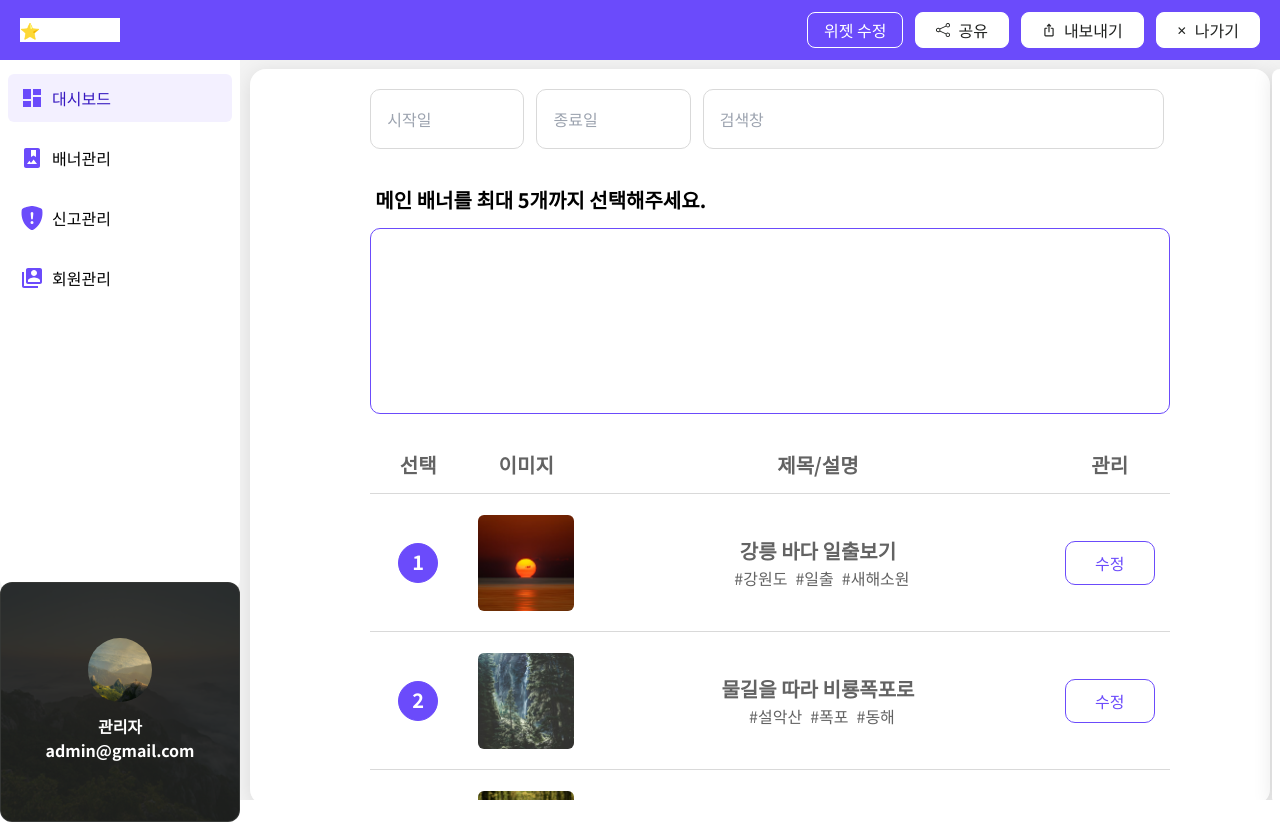
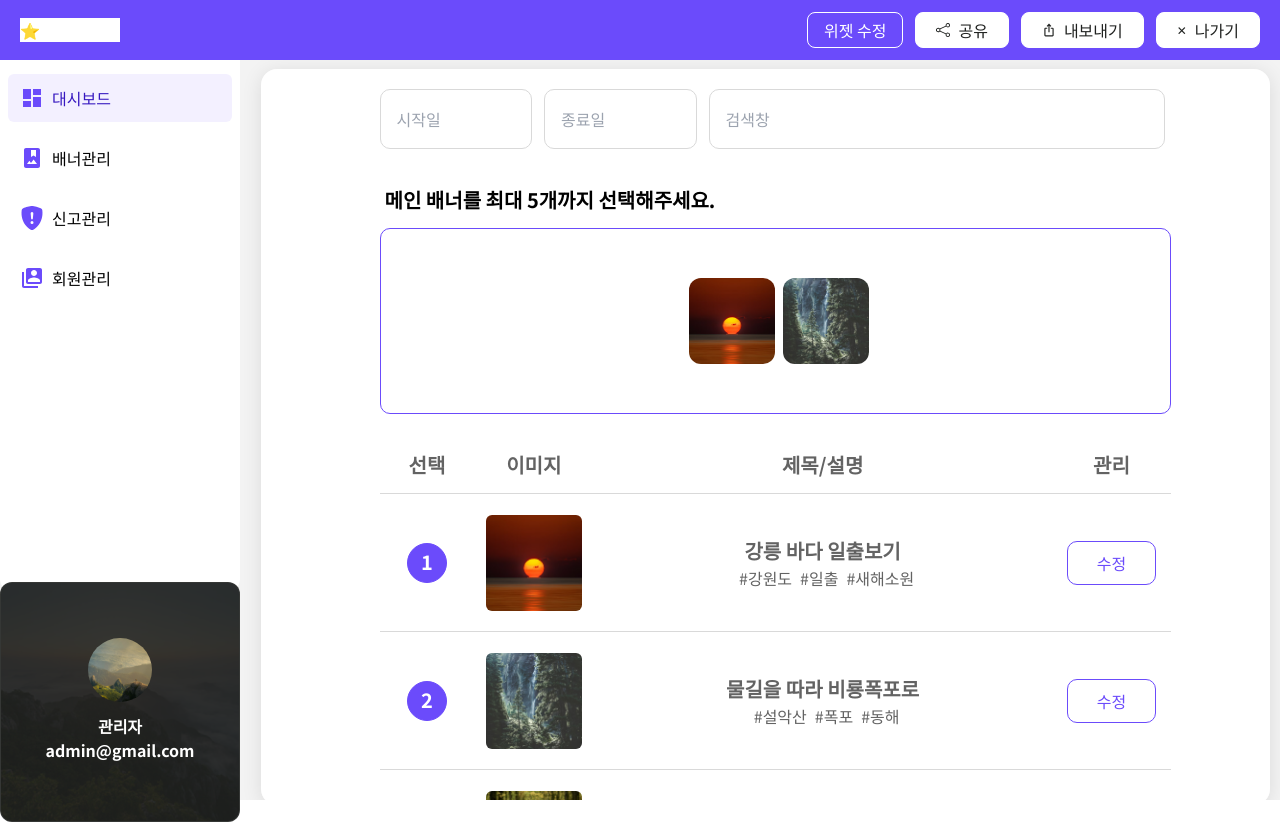
Before and after one commit to Digital-Guardians/peak-quest, a React (Vite) app in the folder peak-quest/: page /admin/banner in a window 1280 px wide. Built offline with nearby package versions, Linux system fonts and the light colour scheme.

Commit message:
[add] 베너 드레그 기능 추가

```diff
--- /dev/null
+++ b/peak-quest/public/mock/admin/bannerList.json
@@ -0,0 +1,14 @@
+{
+  "banner": [
+    {
+      "key": "1",
+      "id": "banner-1",
+      "img_url": "/images/banner/banner1.png"
+    },
+    {
+      "key": "2",
+      "id": "banner-2",
+      "img_url": "/images/banner/banner2.png"
+    }
+  ]
+}
--- a/peak-quest/src/context/ContextProvider.tsx
+++ b/peak-quest/src/context/ContextProvider.tsx
@@ -1,12 +1,5 @@
 import { Dispatch, ReactNode, SetStateAction, createContext, useContext, useState } from "react";
-
-interface bannerData {
-  img_url: string;
-  link: string;
-  tags: string;
-  content: string;
-  title: string;
-}
+import { bannerData } from "../types/type";
 
 interface reportData {
   id: number;
@@ -20,6 +13,7 @@ interface reportData {
 }
 
 const defaultBannerData: bannerData = {
+  id: "",
   img_url: "",
   link: "",
   tags: "",
--- a/peak-quest/src/pages/admin/Banner.tsx
+++ b/peak-quest/src/pages/admin/Banner.tsx
@@ -6,28 +6,91 @@ import { useEffect, useState } from "react";
 import BannerItem from "./BannerItem";
 import { useService } from "../../context/ContextProvider";
 import { IoIosArrowBack } from "react-icons/io";
+import { DragDropContext, Draggable, DropResult, Droppable } from "react-beautiful-dnd";
+import { bannerData } from "../../types/type";
+import { TiMediaStopOutline } from "react-icons/ti";
+
+interface banner {
+  key: string;
+  id: string;
+  img_url: string;
+}
 
 export default function Banner() {
   const [select, setSelect] = useState(false);
-  const [banner, setBanner] = useState([]);
+  const [banner, setBanner] = useState<bannerData[]>([]);
+  const [list, setList] = useState<banner[]>([]);
 
   const { bannerInfo } = useService();
 
   const { img_url, link, tags, title, content } = bannerInfo;
 
   useEffect(() => {
+    1;
     fetch("/mock/admin/banner.json")
       .then((res) => res.json())
       .then((data) => {
-        console.log(data);
-
-        setBanner(data.banner);
+        setBanner(data.bannerItems);
       });
   }, []);
 
+  useEffect(() => {
+    1;
+    fetch("/mock/admin/bannerList.json")
+      .then((res) => res.json())
+      .then((data) => {
+        setList(data.banner);
+      });
+  }, []);
+
+  const onDragEnd = (result: DropResult) => {
+    const { source, destination, draggableId } = result;
+
+    if (
+      !destination ||
+      (destination.droppableId === source.droppableId && source.index === destination.index)
+    )
+      return;
+
+    if (source.droppableId === "bannerItems" && destination.droppableId === "banner") {
+      const selectItem = banner.at(source.index); // 없으면 und
+
+      if (selectItem) {
+        const add = list.find((item) => item.id === selectItem.id);
+
+        if (!add) {
+          const newList = [
+            ...list,
+            {
+              key: selectItem.id.split("-")[1],
+              id: selectItem.id,
+              img_url: selectItem.img_url,
+            },
+          ];
+
+          setList(newList);
+        }
+      }
+    } else if (source.droppableId === "banner") {
+      const selectItem = list.at(source.index); // 없으면 und
+      const newList = Array.from(list);
+
+      if (destination.droppableId === "banner" && selectItem !== undefined) {
+        newList.splice(source.index, 1);
+        newList.splice(destination.index, 0, selectItem);
+
+        console.log(newList);
+        setList(newList);
+      } else {
+      }
+    }
+  };
+
+  //저장할때는 시퀸스 번호만 넘긴다
   return (
     <>
       <OutletContainer>
+        ß
         <PageLeft select={select}>
           <div className="flex w-full">
             {/* inputContainer */}
@@ -53,25 +116,69 @@ export default function Banner() {
             </div>
           </div>
           {/* bannerContainer */}
+          <DragDropContext onDragEnd={onDragEnd}>
             <div className="flex flex-col w-full h-4/5">
               <div className="w-full h-1/3 mb-9">
                 <div className="text-xl font-bold mb-[13px] ml-[5px]">
                   메인 배너를 최대 5개까지 선택해주세요.
                 </div>
-              <div className="w-full h-[186px] border border-purple rounded-[10px]">{}</div>
+                <Droppable droppableId="banner" direction="horizontal">
+                  {(provided) => (
+                    <div
+                      {...provided.droppableProps}
+                      ref={provided.innerRef}
+                      className="flex justify-center items-center w-full h-[186px] border border-purple rounded-[10px]"
+                    >
+                      {list &&
+                        list.map((item, i) => (
+                          <Draggable draggableId={item.key} index={i} key={item.key}>
+                            {(provided) => (
+                              <div
+                                {...provided.dragHandleProps}
+                                {...provided.draggableProps}
+                                ref={provided.innerRef}
+                              >
+                                <img
+                                  className="w-[86px] h-[86px] ml-2 rounded-xl"
+                                  src={item.img_url}
+                                />
+                              </div>
+                            )}
+                          </Draggable>
+                        ))}
+                      {provided.placeholder}
+                    </div>
+                  )}
+                </Droppable>
               </div>
               <div className="w-full h-2/3">
                 <div className="flex text-xl text-darkGray font-bold">
                   <div className="w-[12%] text-center pb-[13px] border-b border-gray">선택</div>
                   <div className="w-[15%] text-center pb-[13px] border-b border-gray">이미지</div>
-                <div className="w-[58%] text-center pb-[13px] border-b border-gray">제목/설명</div>
+                  <div className="w-[58%] text-center pb-[13px] border-b border-gray">
+                    제목/설명
+                  </div>
                   <div className="w-[15%] text-center pb-[13px] border-b border-gray">관리</div>
                 </div>
               </div>
-            <div className="flex flex-col text-xl text-darkGray font-bold">
+              <Droppable droppableId="bannerItems">
+                {(provided) => (
+                  <div
+                    className="flex flex-col text-xl text-darkGray font-bold"
+                    {...provided.droppableProps}
+                    ref={provided.innerRef}
+                  >
                     {banner &&
                       banner.map((info, i) => {
                         return (
+                          // <Draggable draggableId={info.id} index={i}>
+                          //   {(provided: any, snapshot: any) => (
+                          //     <div
+                          //       {...provided.dragHandleProps}
+                          //       {...provided.draggableProps}
+                          //       ref={provided.innerRef}
+                          //       className={`${snapshot.isDragging ? "w-[80px]" : "w-full"}`}
+                          //     >
                           <BannerItem
                             key={Math.random()}
                             index={i}
@@ -79,12 +186,19 @@ export default function Banner() {
                             select={select}
                             setSelect={setSelect}
                           />
+                          //     </div>
+                          //   )}
+                          // </Draggable>
                         );
                       })}
+                    {provided.placeholder}
                   </div>
+                )}
+              </Droppable>
             </div>
+          </DragDropContext>
         </PageLeft>
-        <PageRight select={select}>
+        {/* <PageRight select={select}>
           <div className="flex flex-col min-w-[648px]">
             <div
               className="relative flex text-2xl font-bold cursor-pointer"
@@ -160,7 +274,7 @@ export default function Banner() {
               </div>
             </div>
           </div>
-        </PageRight>
+        </PageRight> */}
       </OutletContainer>
     </>
   );
--- a/peak-quest/src/pages/admin/BannerItem.tsx
+++ b/peak-quest/src/pages/admin/BannerItem.tsx
@@ -1,5 +1,7 @@
 import React, { Dispatch, SetStateAction, useEffect } from "react";
 import { useService } from "../../context/ContextProvider";
+import { bannerData } from "../../types/type";
+import { Draggable, Droppable } from "react-beautiful-dnd";
 
 interface propBanner {
   index: number;
@@ -8,12 +10,15 @@ interface propBanner {
   setSelect: Dispatch<SetStateAction<boolean>>;
 }
 
-interface bannerData {
-  img_url: string;
-  link: string;
-  tags: string;
-  content: string;
-  title: string;
+function getStyle(style: any, snapshot: any) {
+  if (!snapshot.isDropAnimating) {
+    return style;
+  }
+  return {
+    ...style,
+    // cannot be 0, but make it super tiny
+    transitionDuration: `0.001s`,
+  };
 }
 
 export default function BannerItem({ info, index, select, setSelect }: propBanner) {
@@ -22,13 +27,22 @@ export default function BannerItem({ info, index, select, setSelect }: propBanne
   const { setBannerInfo } = useService();
 
   return (
+    <Draggable draggableId={info.id} index={index} key={info.id}>
+      {(provided, snapshot) => (
+        <div>
           <div className="flex justify-center items-center w-full h-[138px] text-xl text-darkGray font-bold border-b-[1px] border-gray">
             <div className="flex justify-center items-center w-[12%]">
               <div className="text-center leading-[35px] w-10 h-10 text-white bg-purple border border-purple rounded-[50%]">
                 {index + 1}
               </div>
             </div>
-      <div className="flex justify-center items-center w-[15%]">
+            <div
+              {...provided.draggableProps}
+              {...provided.dragHandleProps}
+              ref={provided.innerRef}
+              style={getStyle(provided.draggableProps.style, snapshot)}
+              className="flex justify-center items-center w-[15%]"
+            >
               <img className="w-24 h-24 rounded-md" src={img_url} alt="" />
             </div>
             <div className="w-[58%] text-center">
@@ -57,5 +71,8 @@ export default function BannerItem({ info, index, select, setSelect }: propBanne
               </button>
             </div>
           </div>
+        </div>
+      )}
+    </Draggable>
   );
 }
```
Also changed, not shown: peak-quest/package.json (+4 -3 lines), peak-quest/public/mock/admin/banner.json (+10 -1 lines), peak-quest/src/types/type.ts (+8 -0 lines), 1 other file (tests, documents, lock files or other folders). Lines whose indentation alone changed are shown as unchanged.
